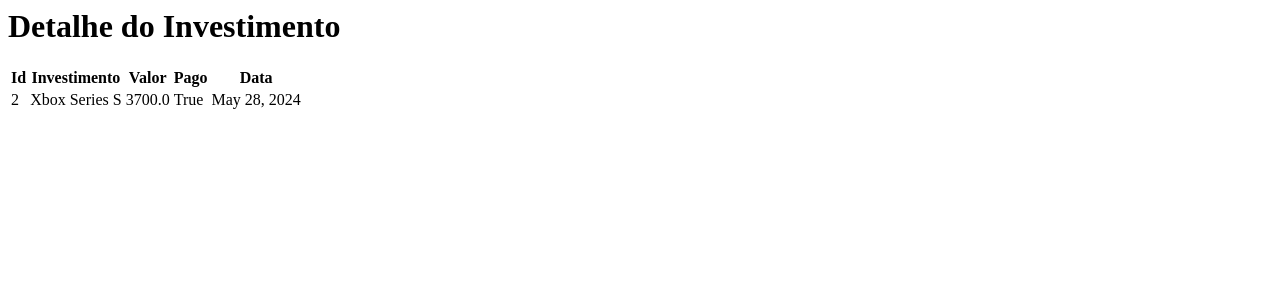
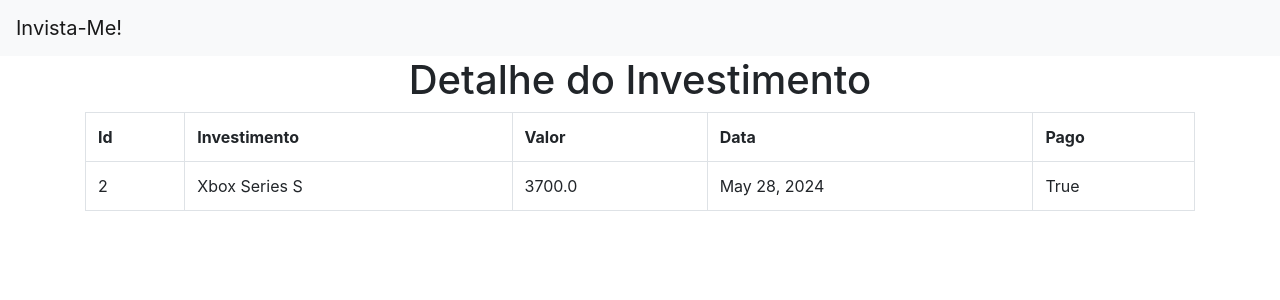
Before and after one commit to Leonardo-L-Cunha/investimento-django, a Django app: page /2 in a window 1280 px wide. Shown: the top 300 px of the page. Run offline with Django 5.2, Linux system fonts and the light colour scheme; data comes from the database, SQL or seed files in the repository; some libraries are stand-ins or nearby versions.

Commit message:
feat: estilização bootstrap

```diff
--- a/invista_me_app/templates/investimentos/detalhe.html
+++ b/invista_me_app/templates/investimentos/detalhe.html
@@ -1,17 +1,22 @@
-<h1>Detalhe do Investimento</h1>
-<table>
+{% extends 'investimentos/base.html' %}
+{% block conteudo %}
+<h1 style='text-align: center;'>Detalhe do Investimento</h1>
+<div class="container">
+    <table class='table table-hover table-bordered'>
         <tr>
             <th>Id</th>
             <th>Investimento</th>
             <th>Valor</th>
+            <th>Data</th>
             <th>Pago</th>
-        <th>Data</th>
         </tr>
         <tr>
-        <td>{{ dados.id }}</td>
-        <td>{{ dados.investimento }}</td>
-        <td>{{ dados.valor }}</td>
-        <td>{{ dados.pago }}</td>
-        <td>{{ dados.data }}</td>
+            <td>{{dados.id}}</td>
+            <td>{{dados.investimento}}</td>
+            <td>{{dados.valor}}</td>
+            <td>{{dados.data}}</td>
+            <td>{{dados.pago}}</td>
         </tr>
     </table>
+</div>
+{% endblock %}
```
Lines whose indentation alone changed are shown as unchanged.
